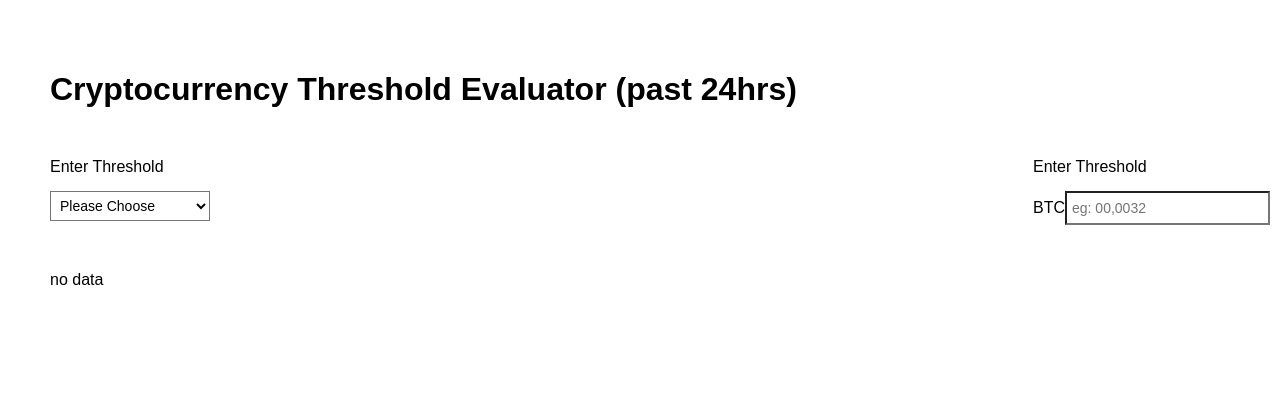
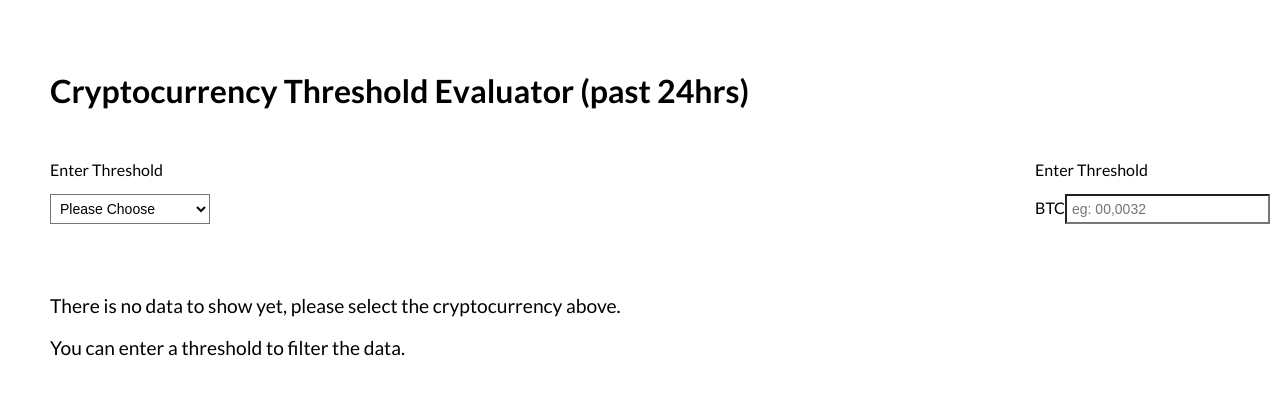
Before and after one commit to jfgen/threshold_evaluator, a React (Create React App) app: page / in a window 1280 px wide. Shown: the top 394 px of the page. Built offline with nearby package versions, Linux system fonts and the light colour scheme.

Commit message:
added Lato to Google Fonts (through CDN). Added more clear messages to show user when there's no data to show. added some styles.

```diff
--- a/public/index.html
+++ b/public/index.html
@@ -10,6 +10,9 @@
     -->
     <link rel="manifest" href="%PUBLIC_URL%/manifest.json">
     <link rel="shortcut icon" href="%PUBLIC_URL%/favicon.ico">
+
+    <link href="https://fonts.googleapis.com/css?family=Lato:400,700" rel="stylesheet">
+
     <!--
       Notice the use of %PUBLIC_URL% in the tags above.
       It will be replaced with the URL of the `public` folder during the build.
--- a/src/App.css
+++ b/src/App.css
@@ -1,6 +1,9 @@
+* {
+  box-sizing: border-box;
+}
+
 body {
-  /* TODO: Google fonts */
-  font-family: arial, sans-serif;
+  font-family: 'Lato', sans-serif;
   font-size: 100%;
 }
 
@@ -20,6 +23,7 @@ body {
   justify-content: space-between;
 }
 
+/* Input styles */
 .selector {
   margin-bottom: 50px;
 }
@@ -40,12 +44,34 @@ body {
   background: #FFF;
 }
 
+/* <DataTable> styles */
+.no-data__text {
+  font-size: 1.2em;
+}
+
 .datatable {
   width: 100%;
+  border-collapse: collapse;
 
   text-align: left;
+  font-size: 0.875em;
 }
 
-.datatable__collumn {
+.datatable__header{
   width: 25%;
+
+  font-weight: normal;
+  text-transform: capitalize;
+  color: #00bfe6;
 }
+
+.datatable__row:nth-child(odd) {
+  background: #f2f2f2;
+}
+
+.datatable__header,
+.datatable__cell {
+  padding: 7px;
+  border: 1px solid #f1f1f1;
+
+}
--- a/src/DataTable.js
+++ b/src/DataTable.js
@@ -4,7 +4,12 @@ import PropTypes from 'prop-types';
 export const DataTable = (props) => {
     const renderTable = () => {
         if (props.apiData.length === 0) {
-            return "no data";
+            return (
+                <div className="no-data">
+                    <p className="no-data__text">There is no data to show yet, please select the cryptocurrency above.</p>
+                    <p className="no-data__text">You can enter a threshold to filter the data.</p>
+                </div>
+            )
         }
         let threshold = props.threshold;
 
@@ -14,12 +19,12 @@ export const DataTable = (props) => {
 
         let rows = filteredData.map((item, index) => {
             return (
-            <tr key={index}>
-                <td>{item.date}</td>
-                <td>{item.high}</td>
-                <td>{item.low}</td>
-                <td>{item.volume}</td>
-            </tr>
+                <tr className="datatable__row" key={index}>
+                    <td className="datatable__cell">{item.date}</td>
+                    <td className="datatable__cell">{item.high}</td>
+                    <td className="datatable__cell">{item.low}</td>
+                    <td className="datatable__cell">{item.volume}</td>
+                </tr>
             )
         });
 
```
